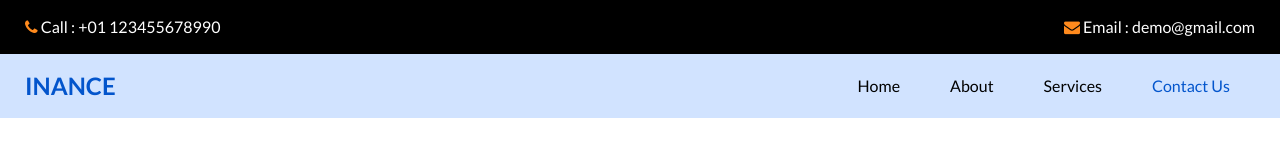
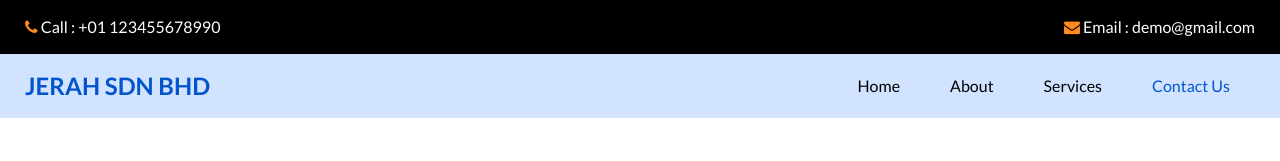
Before and after one commit to roonnyron/website1, a plain HTML site: page contact.html in a window 1280 px wide. Shown: the top 161 px of the page. Drawn offline with nearby package versions, Linux system fonts and the light colour scheme; some packages are replaced by stand-ins of ours.

Commit message:
update contact

```diff
--- a/contact.html
+++ b/contact.html
@@ -12,7 +12,7 @@
   <meta name="description" content="" />
   <meta name="author" content="" />
 
-  <title>Inance</title>
+  <title>JERAH SDN BHD</title>
 
   <!-- slider stylesheet -->
   <link rel="stylesheet" type="text/css" href="https://cdnjs.cloudflare.com/ajax/libs/OwlCarousel2/2.3.4/assets/owl.carousel.min.css" />
@@ -55,7 +55,7 @@
           <nav class="navbar navbar-expand-lg custom_nav-container ">
             <a class="navbar-brand" href="index.html">
               <span>
-                Inance
+                JERAH SDN BHD
               </span>
             </a>
 
```
